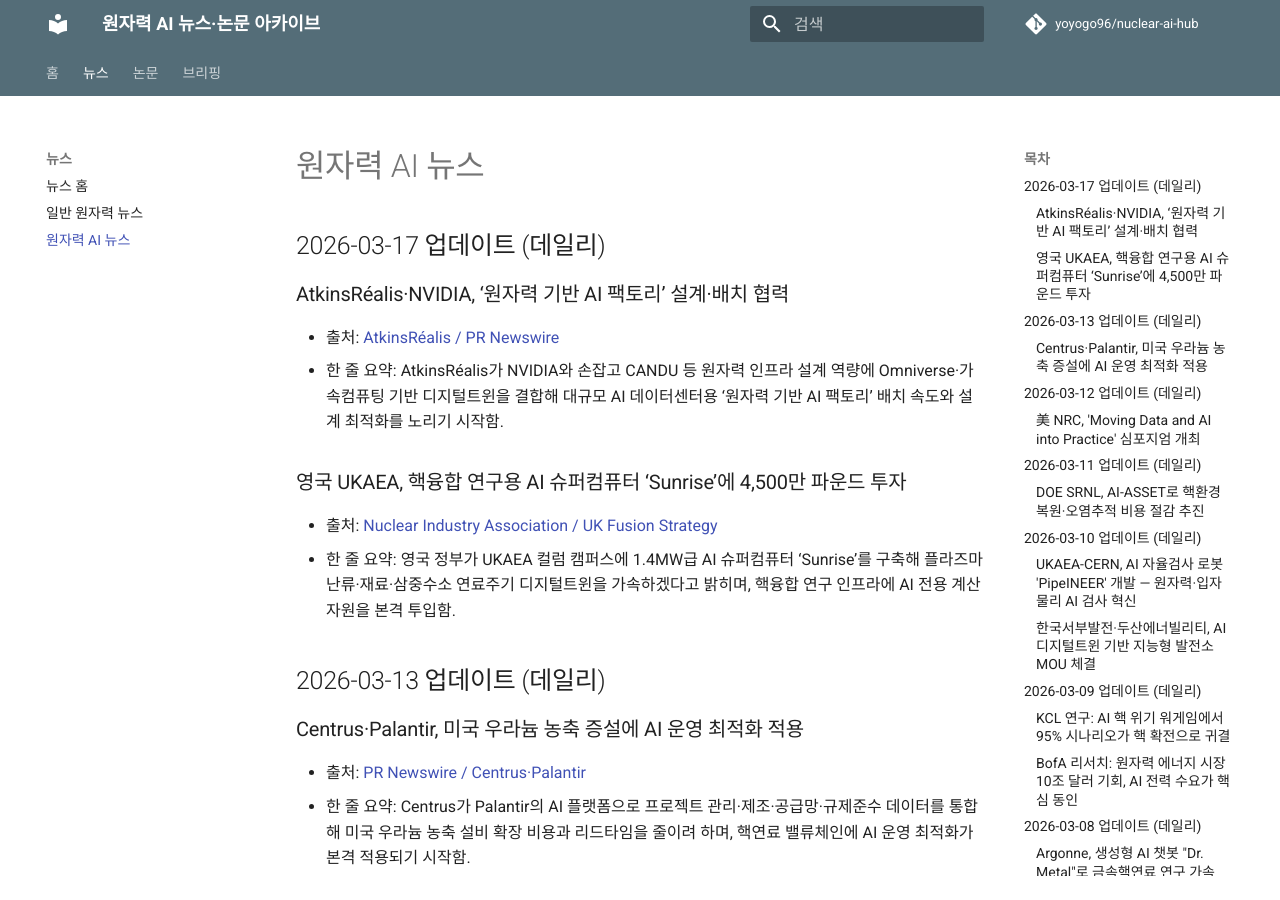
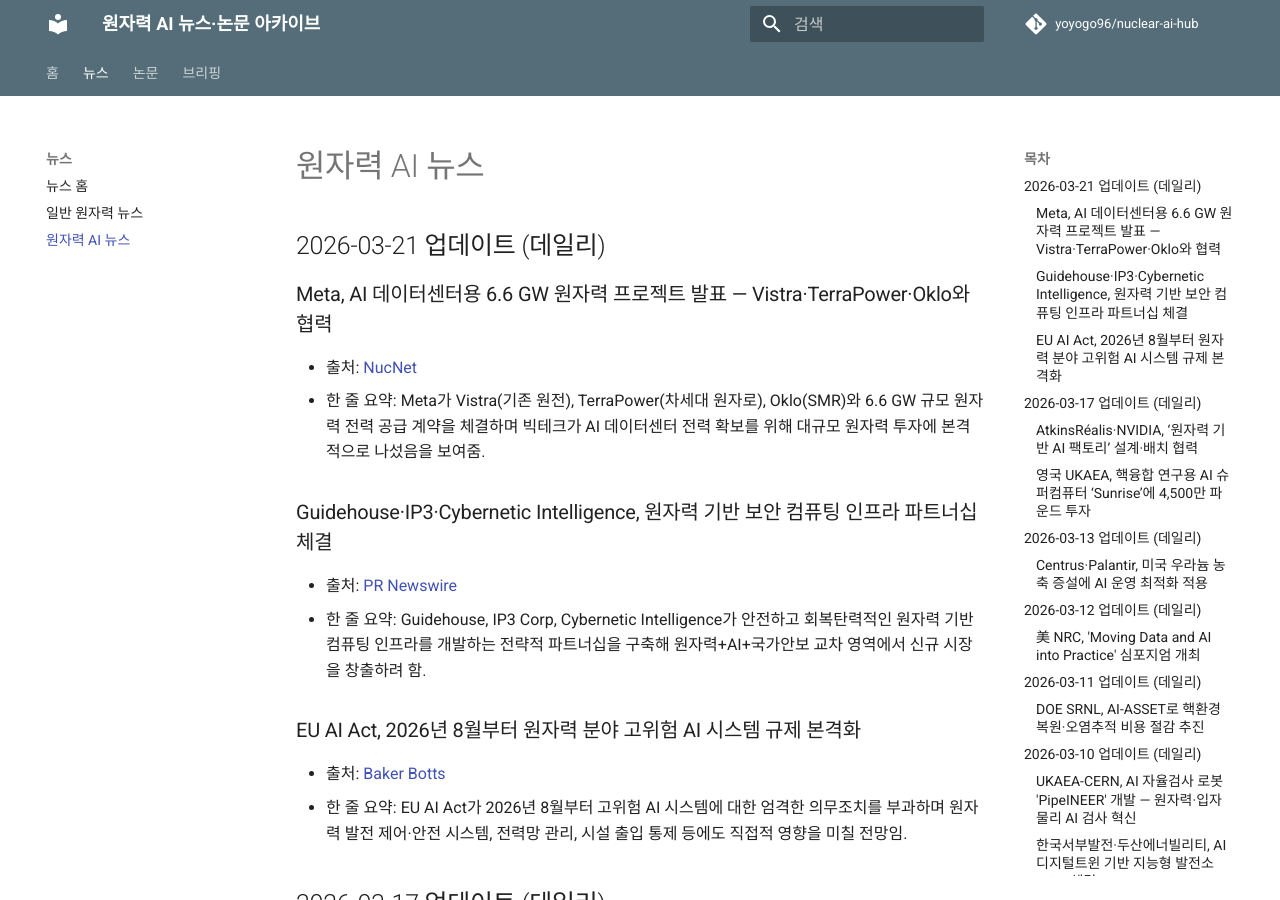
Before and after one commit to yoyogo96/nuclear-ai-hub, an MkDocs documentation site: the page built from docs/news/nuclear-ai.md, in a window 1280 px wide and 900 px high. Built offline with MkDocs 1.6.1 and Material for MkDocs 9.7.7, drawn with Linux system fonts in a browser that asks for light colours; comment, search, counter and statistics services are not loaded.

Commit message:
2026-03-21 데일리 업데이트: 원자력 AI 뉴스 3건, 논문 1건 추가
뉴스:
- Meta 6.6 GW 원자력 프로젝트 (Vistra·TerraPower·Oklo)
- Guidehouse-IP3-Cybernetic Intelligence 파트너십
- EU AI Act 원자력 분야 영향

논문:
- 길림대학 물리 기반 딥러닝 핵전하 밀도 예측

```diff
--- a/docs/briefings/index.md
+++ b/docs/briefings/index.md
@@ -1,4 +1,19 @@
 # 주간 브리핑
+
+## 2026-03-21 데일리 브리핑
+
+### 오늘의 3줄 요약
+1. Meta가 Vistra·TerraPower·Oklo와 6.6 GW 규모 원자력 전력 계약을 체결하며 빅테크의 AI 데이터센터용 원자력 확보 경쟁이 구체화되고 있음.
+2. Guidehouse-IP3-Cybernetic Intelligence 파트너십과 EU AI Act 규제 본격화로 원자력+AI+규제 교차 영역에서 새로운 시장과 준수 의무가 동시에 형성됨.
+3. 학술 쪽은 길림대학 연구진이 물리 기반 딥러닝으로 핵전하 밀도 예측 정밀도를 획기적으로 높인 연구를 추가해, 핵물리 데이터 예측에 ML이 실질적 돌파구를 제시함.
+
+### 오늘 반영 뉴스 (3건)
+- Meta, AI 데이터센터용 6.6 GW 원자력 프로젝트 발표 — Vistra·TerraPower·Oklo 협력 (NucNet)
+- Guidehouse·IP3·Cybernetic Intelligence, 원자력 기반 보안 컴퓨팅 인프라 파트너십 체결 (PR Newswire)
+- EU AI Act, 2026년 8월부터 원자력 분야 고위험 AI 시스템 규제 본격화 (Baker Botts)
+
+### 오늘 반영 논문 (1건)
+- Deep neural network for high-precision global predictions of nuclear charge density (Jilin University, 2026-03)
 
 ## 2026-03-20 데일리 브리핑
 
--- a/docs/news/index.md
+++ b/docs/news/index.md
@@ -4,6 +4,12 @@
 
 - [📰 일반 원자력 뉴스](nuclear.md)
 - [🤖 원자력 AI 뉴스](nuclear-ai.md)
+
+## 2026-03-21 데일리 반영
+- 일반 원자력 뉴스: 0건
+- 원자력 AI 뉴스: 3건
+
+> 최종 업데이트: 2026-03-21
 
 ## 2026-03-20 데일리 반영
 - 일반 원자력 뉴스: 3건
--- a/docs/news/nuclear-ai.md
+++ b/docs/news/nuclear-ai.md
@@ -1,4 +1,18 @@
 # 원자력 AI 뉴스
+
+## 2026-03-21 업데이트 (데일리)
+
+### Meta, AI 데이터센터용 6.6 GW 원자력 프로젝트 발표 — Vistra·TerraPower·Oklo와 협력
+- 출처: [NucNet](https://www.nucnet.org/news/meta-announces-6-6-gw-of-nuclear-energy-projects-to-power-ai-revolution-1-5-2026)
+- 한 줄 요약: Meta가 Vistra(기존 원전), TerraPower(차세대 원자로), Oklo(SMR)와 6.6 GW 규모 원자력 전력 공급 계약을 체결하며 빅테크가 AI 데이터센터 전력 확보를 위해 대규모 원자력 투자에 본격적으로 나섰음을 보여줌.
+
+### Guidehouse·IP3·Cybernetic Intelligence, 원자력 기반 보안 컴퓨팅 인프라 파트너십 체결
+- 출처: [PR Newswire](https://www.prnewswire.com/news-releases/guidehouse-ip3-and-cybernetic-intelligence-form-strategic-partnership-to-develop-nuclearpowered-compute-infrastructure-302716818.html)
+- 한 줄 요약: Guidehouse, IP3 Corp, Cybernetic Intelligence가 안전하고 회복탄력적인 원자력 기반 컴퓨팅 인프라를 개발하는 전략적 파트너십을 구축해 원자력+AI+국가안보 교차 영역에서 신규 시장을 창출하려 함.
+
+### EU AI Act, 2026년 8월부터 원자력 분야 고위험 AI 시스템 규제 본격화
+- 출처: [Baker Botts](https://www.bakerbotts.com/thought-leadership/publications/2026/march/the-eu-ai-act)
+- 한 줄 요약: EU AI Act가 2026년 8월부터 고위험 AI 시스템에 대한 엄격한 의무조치를 부과하며 원자력 발전 제어·안전 시스템, 전력망 관리, 시설 출입 통제 등에도 직접적 영향을 미칠 전망임.
 
 ## 2026-03-17 업데이트 (데일리)
 
--- a/docs/papers/index.md
+++ b/docs/papers/index.md
@@ -1,3 +1,17 @@
+# 2026-03-21 업데이트
+
+## [Deep neural network for high-precision global predictions of nuclear charge density](https://bioengineer.org/deep-learning-model-delivers-high-precision-global-predictions-of-nuclear-charge-density-across-diverse-nuclei/)
+- 저자: Jilin University 연구진
+- 연도/학회(저널): 2026-03, Jilin University Press Release
+- 한 줄 요약: 길림대학이 물리 기반 딥러닝 모델로 핵전하 밀도 분포를 고정밀 전역 예측하는 시스템을 개발, 기존 밀도범함수이론과 평균장 모델의 한계를 넘어 수천 개 핵종에 대한 체계적 예측을 실현함.
+
+### 핵심 기여
+1. 이단계 "물리 기반" 학습 패러다임으로 RCHB 이론 데이터 학습 + 실험 데이터 파인튜닝
+2. 양성자 수(Z), 중성자 수(N), 매직 넘버 근접도, 핵자 쌍효과 등 기본 핵 매개변수만으로 17개 Fourier-Bessel 계수 예측
+3. 천 개 이상 핵종의 실험 전하 반지름 데이터로 검증해 기존 이론 모델 대비 예측 정확도 대폭 향상
+
+---
+
 # 2026-03-20 업데이트
 
 ## [Low-dimensional geometry learning for turbulence prediction in optimized stellarators](https://arxiv.org/abs/2603.17366)
```
